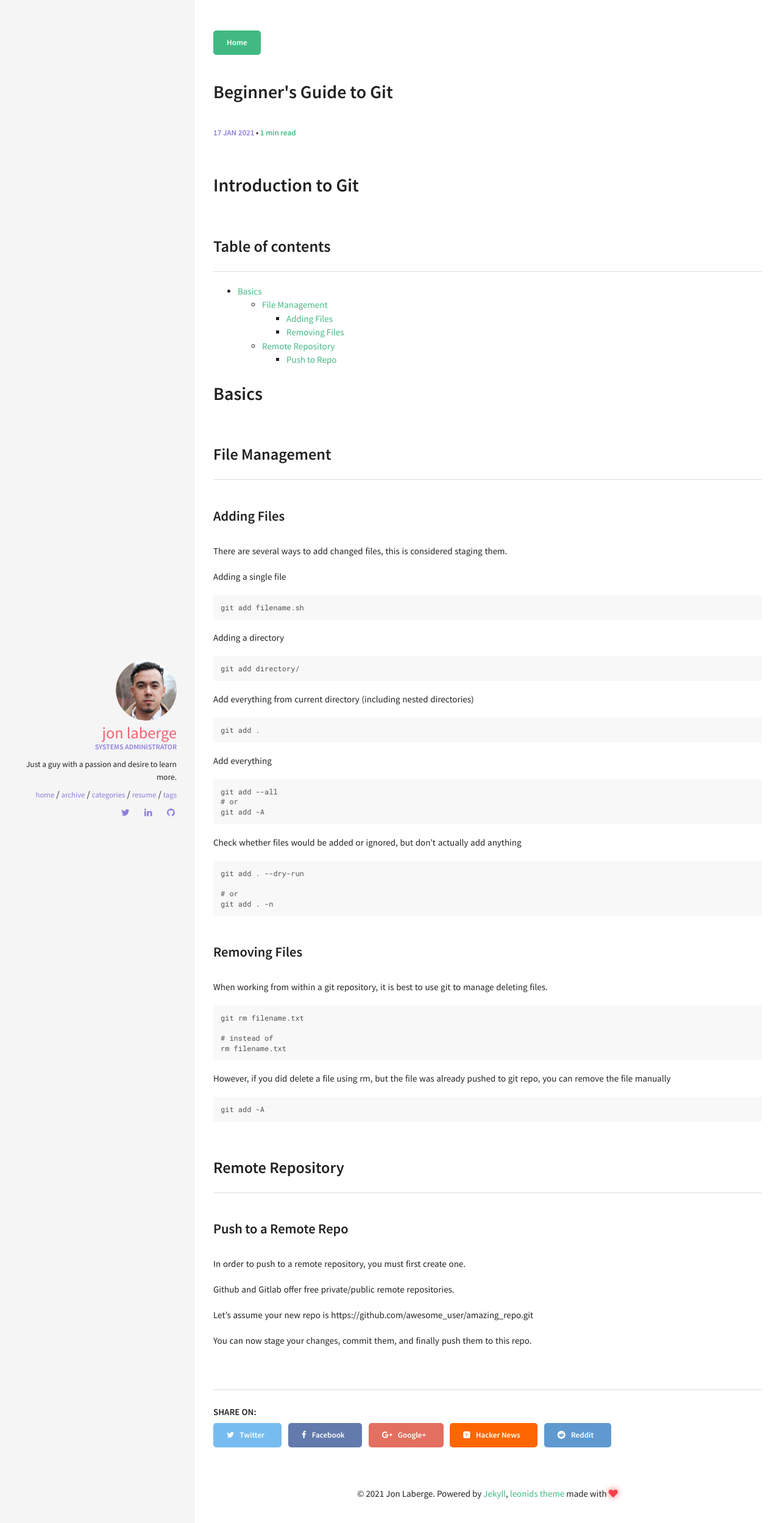
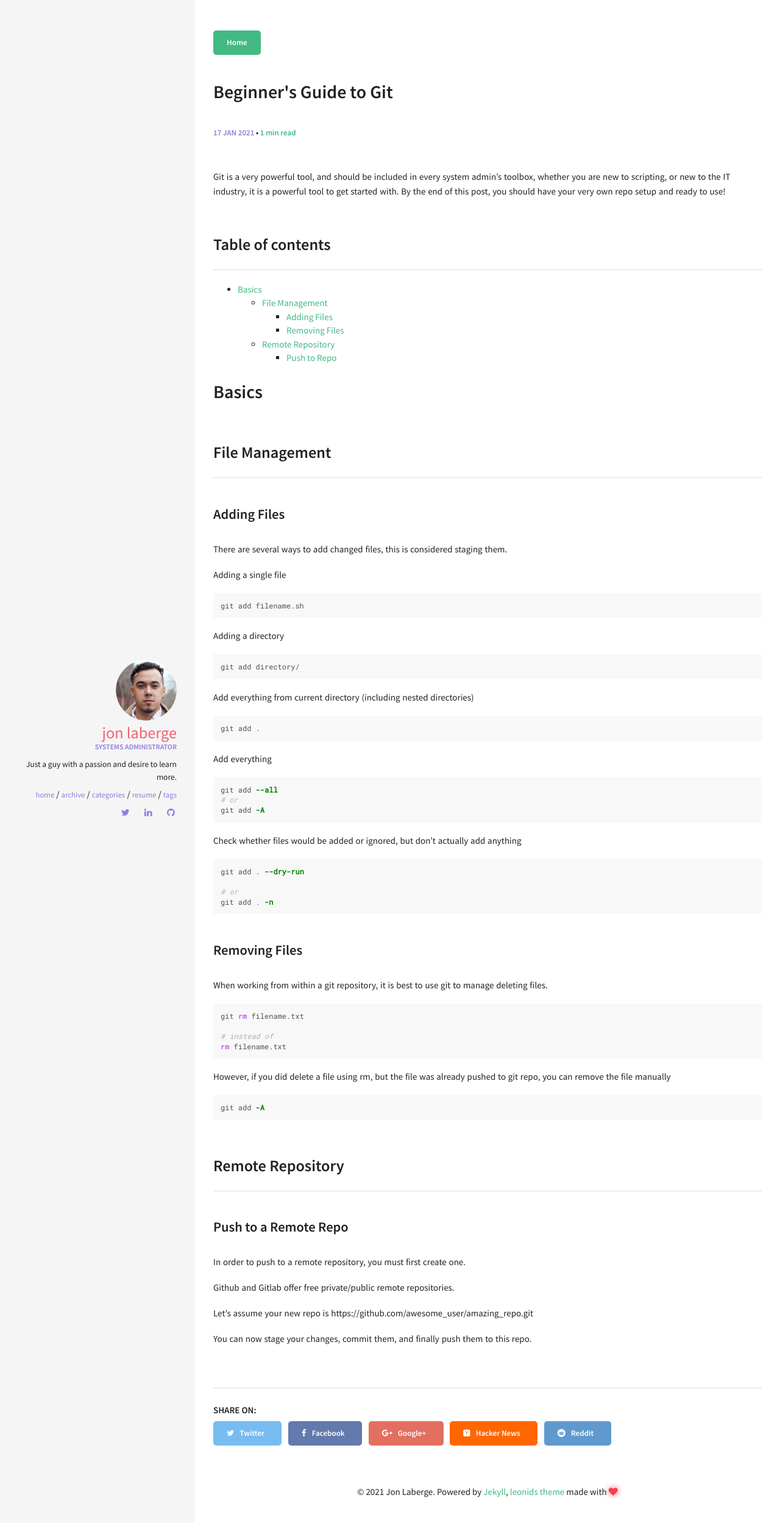
Before and after one commit to jrlaberge/jrlaberge.github.io, a Jekyll site: the page built from _posts/2021-01-17-intro-to-git.md, in a window 1280 px wide. Shown: the top 2498 px of the page at 61% size. Built offline with Jekyll 4.4.1, drawn with Linux system fonts in a browser that asks for light colours.

Commit message:
added missing more tag, included a brief description to the header

````diff
--- a/_posts/2021-01-17-intro-to-git.md
+++ b/_posts/2021-01-17-intro-to-git.md
@@ -6,7 +6,10 @@ categories: [beginner-friendly, git]
 comments: true
 ---
 
-# Introduction to Git
+Git is a very powerful tool, and should be included in every system admin's toolbox, whether you are new to scripting, or new to the IT industry, it is a powerful tool to get started with. By the end of this post, you should have your very own repo setup and ready to use!
+
+<!-- more-->
+
 ## Table of contents
 * [Basics](#basics)
     * [File Management](#file-management)
@@ -27,29 +30,29 @@ comments: true
 There are several ways to add changed files, this is considered staging them.
 
 Adding a single file
-```git
+```bash
 git add filename.sh
 ```
 
 Adding a directory
-```git
+```bash
 git add directory/
 ```
 
 Add everything from current directory (including nested directories)
-```git
+```bash
 git add .
 ```
 
 Add everything
-```git
+```bash
 git add --all
 # or
 git add -A
 ```
 
 Check whether files would be added or ignored, but don't actually add anything
-```git
+```bash
 git add . --dry-run
 
 # or
@@ -61,7 +64,7 @@ git add . -n
 
 When working from within a git repository, it is best to use git to manage deleting files.
 
-```git
+```bash
 git rm filename.txt
 
 # instead of
@@ -70,7 +73,7 @@ rm filename.txt
 
 However, if you did delete a file using rm, but the file was already pushed to git repo, you can remove the file manually
 
-```git
+```bash
 git add -A
 ```
 <a name="remote-repository" />
````
